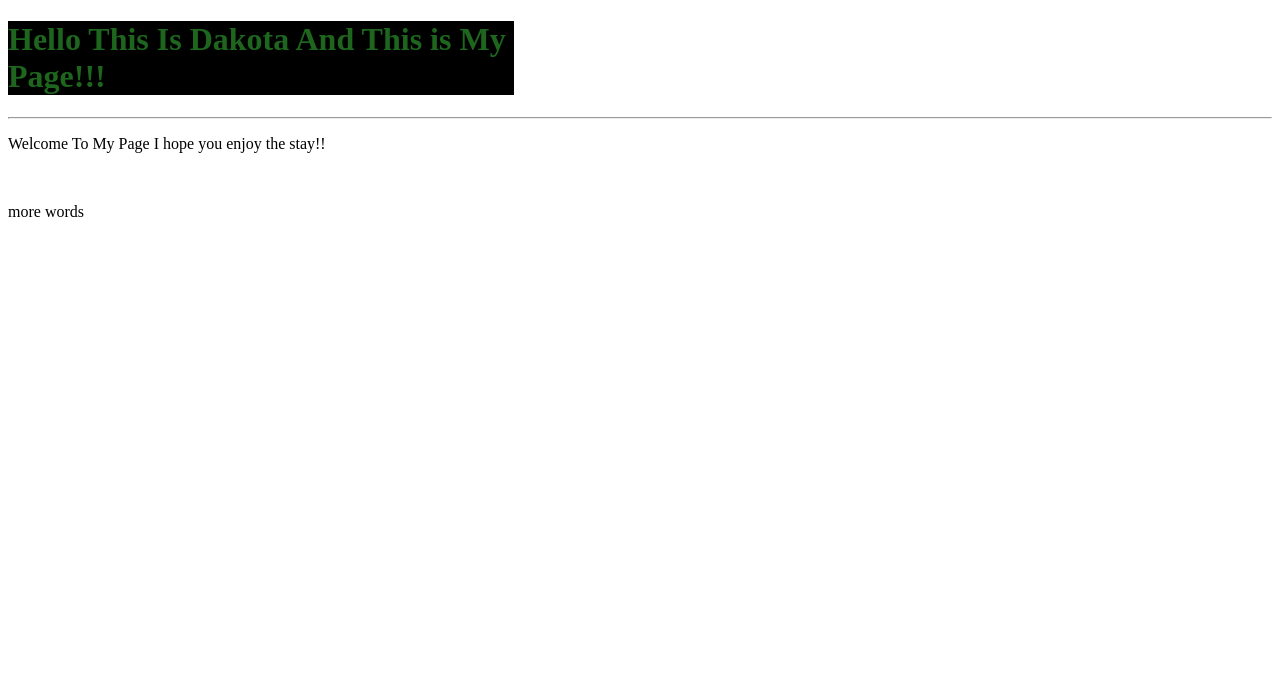
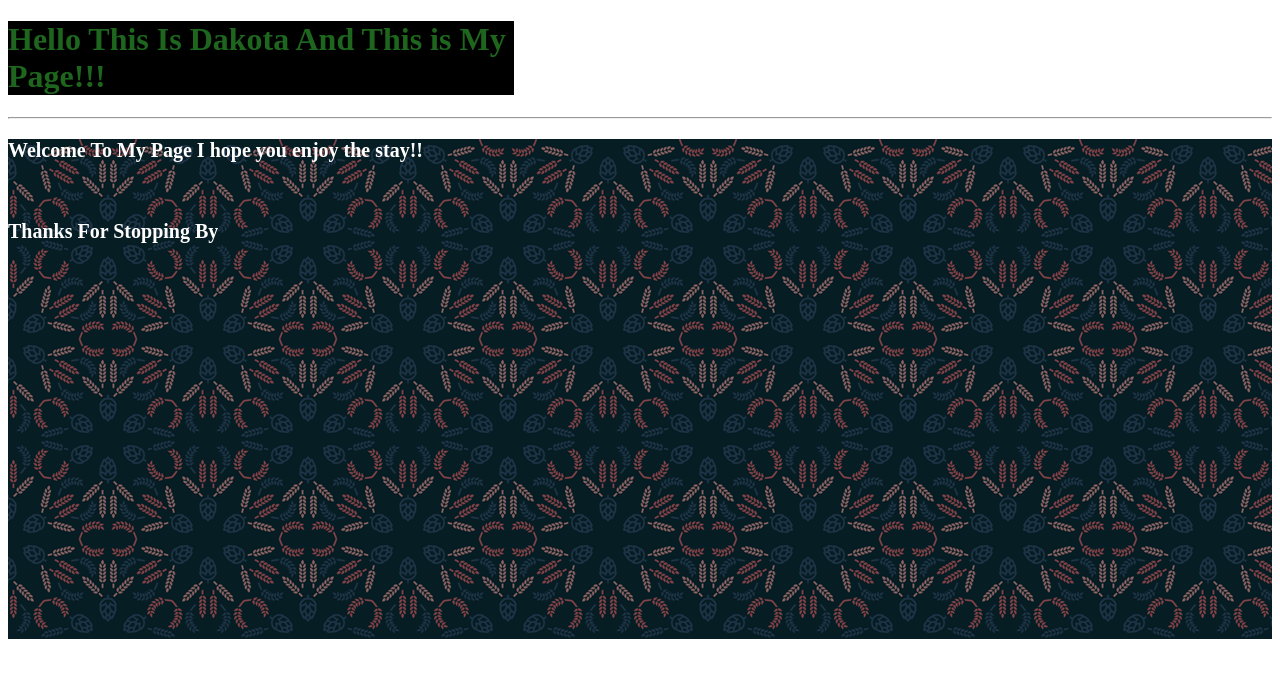
Before and after one commit to inkery/inkery.github.io, a plain HTML site: page index.html in a window 1280 px wide. Drawn offline with Linux system fonts and the light colour scheme.

Commit message:
new styles

```diff
--- a/index.html
+++ b/index.html
@@ -18,7 +18,7 @@
 
 <p>Welcome To My Page I hope you enjoy the stay!!</p> <br>
 
-<p> more words </p>
+<p> Thanks For Stopping By </p>
 
 
 
--- a/style.css
+++ b/style.css
@@ -6,5 +6,13 @@ h1 {color: rgb(30, 102, 30);
 
 p {
 
+color:white;
+font-weight:bold;
+font-size: 20px;
 
 }
+
+div {
+    background-image: url("wheat.png");
+    height: 500px;
+}
```
Also changed, not shown: wheat.png (added).
